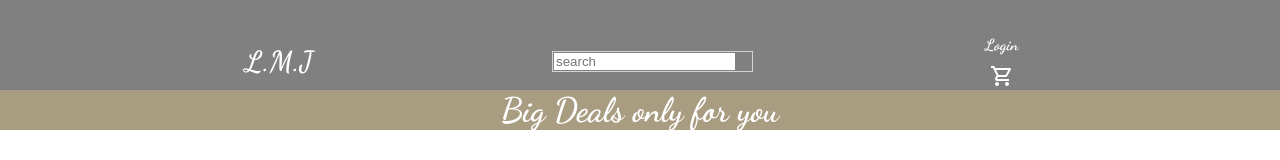
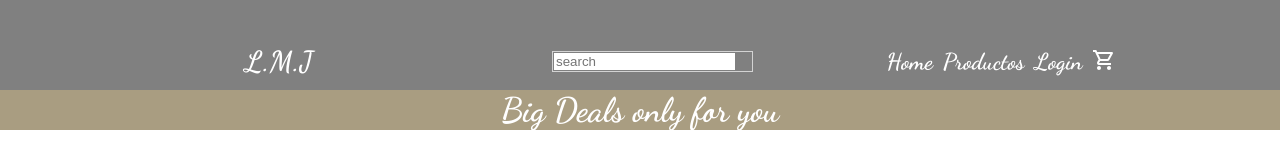
Before and after one commit to barbaroreyes/e-comerce-jew, a React (Create React App) app: page /product in a window 1280 px wide. Shown: the top 160 px of the page. Built offline with nearby package versions, Linux system fonts and the light colour scheme; no server answers; what @aws-amplify/ui-react, aws-amplify would draw is missing.

Commit message:
added-link-nav

```diff
--- a/src/Compo/CategorieItem.js
+++ b/src/Compo/CategorieItem.js
@@ -57,7 +57,7 @@ const CategorieItem = ({item}) => {
         />
         <Info>
         <Title>{item.name}</Title>
-        <Button><Link style={{color: 'white',textDecoration:'none',cursor:'pointer'}} to='/products'>Shop Now</Link></Button>
+        <Button><Link style={{color: 'white',textDecoration:'none',cursor:'pointer'}} to='/productslist'>Shop Now</Link></Button>
         </Info>
     </Container>
   );
--- a/src/Compo/NavBar.js
+++ b/src/Compo/NavBar.js
@@ -53,7 +53,7 @@ ${mobilex(
 const Rigth =  styled.div`
 display:flex;
 justify-content:center;
-flex-direction:column;
+flex-direction:row;
 aling-items :center;
 
 flex:1;
@@ -91,9 +91,9 @@ ${mobilex(
 )}
 `
 const MenuItem =  styled.div`
-font-size: 14px;
+font-size: 24px;
 cursor:pointer;
-margin-left: 20px;
+margin-left: 30px;
 color:white;
 
 ${mobilex(
@@ -117,10 +117,12 @@ const NavBar = () => {
          </Left>
 
          <Rigth>
+         <MenuItem><Link style={{color:'white', fontSize:'23px',textDecoration:'none'}}to='/'>Home</Link></MenuItem>
+             <MenuItem><Link style={{color:'white', fontSize:'23px',textDecoration:'none'}} to='/productslist'>Productos</Link></MenuItem>
              <MenuItem><Link  to='/register'
              style={{textDecoration:'none'
              ,color:'white',
-             fontSize:'16px',
+             fontSize:'23px',
              fontFamily:'Dancing Script'}}
              >Login</Link></MenuItem>
              <MenuItem>
--- a/src/pages/Product.js
+++ b/src/pages/Product.js
@@ -43,10 +43,6 @@ const FilterContainer= styled.div`
 display:flex;
 
  `
-
-// const Filter = styled.div`
-// margin:20px;
-//  `
 const FilterText = styled.span`
 font-size:20px;
 font-weight:600;
@@ -129,7 +125,7 @@ const Product = (props) => {
            <Amount>1</Amount>
            <Add/>
          </AmmountContainer>
-         <Button>Add to cart</Button>
+         <Button onClick={() => console.log('add to cart')}>Add to cart</Button>
         </AddContainer>
           </InfoContainer>
           </Wrapper>
```
